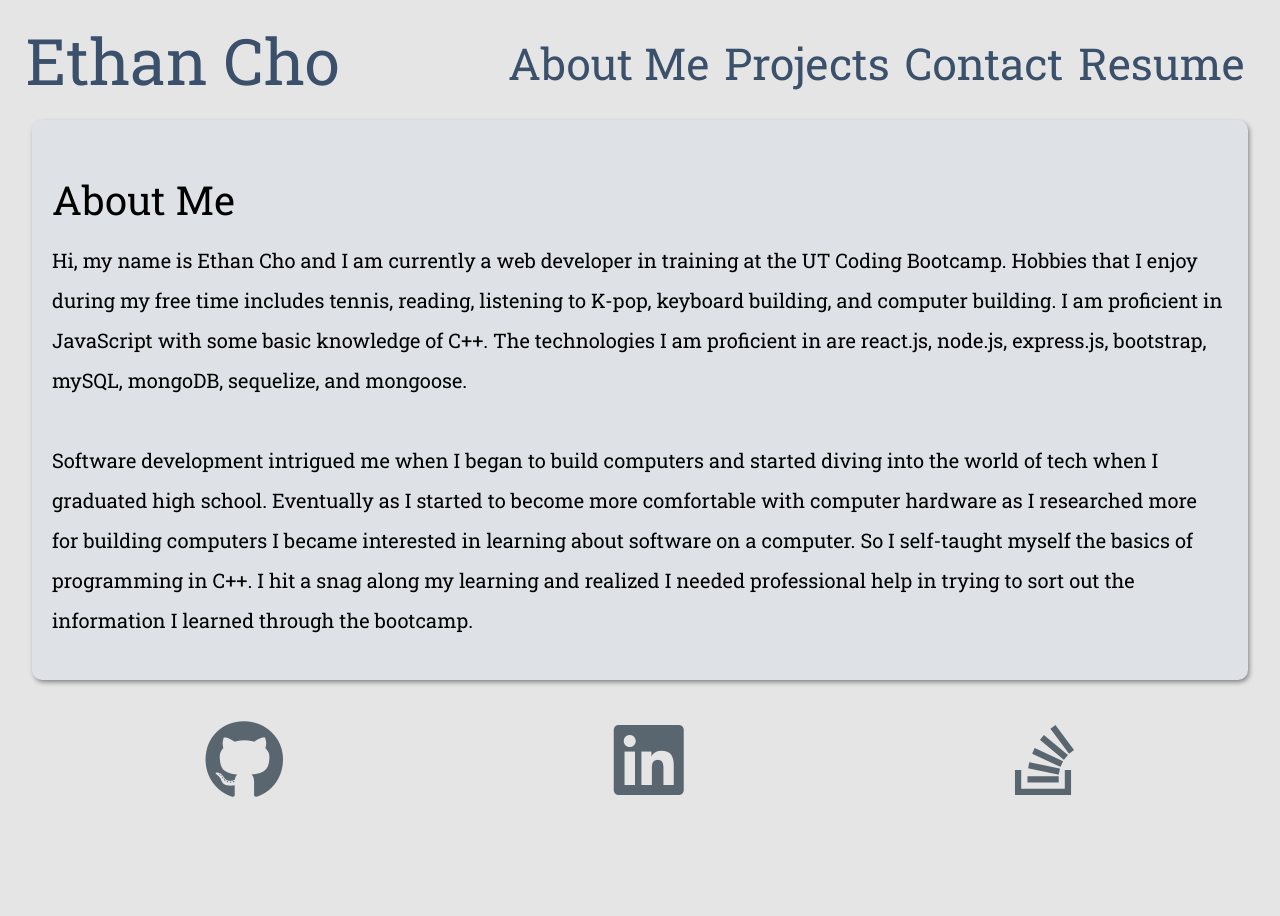
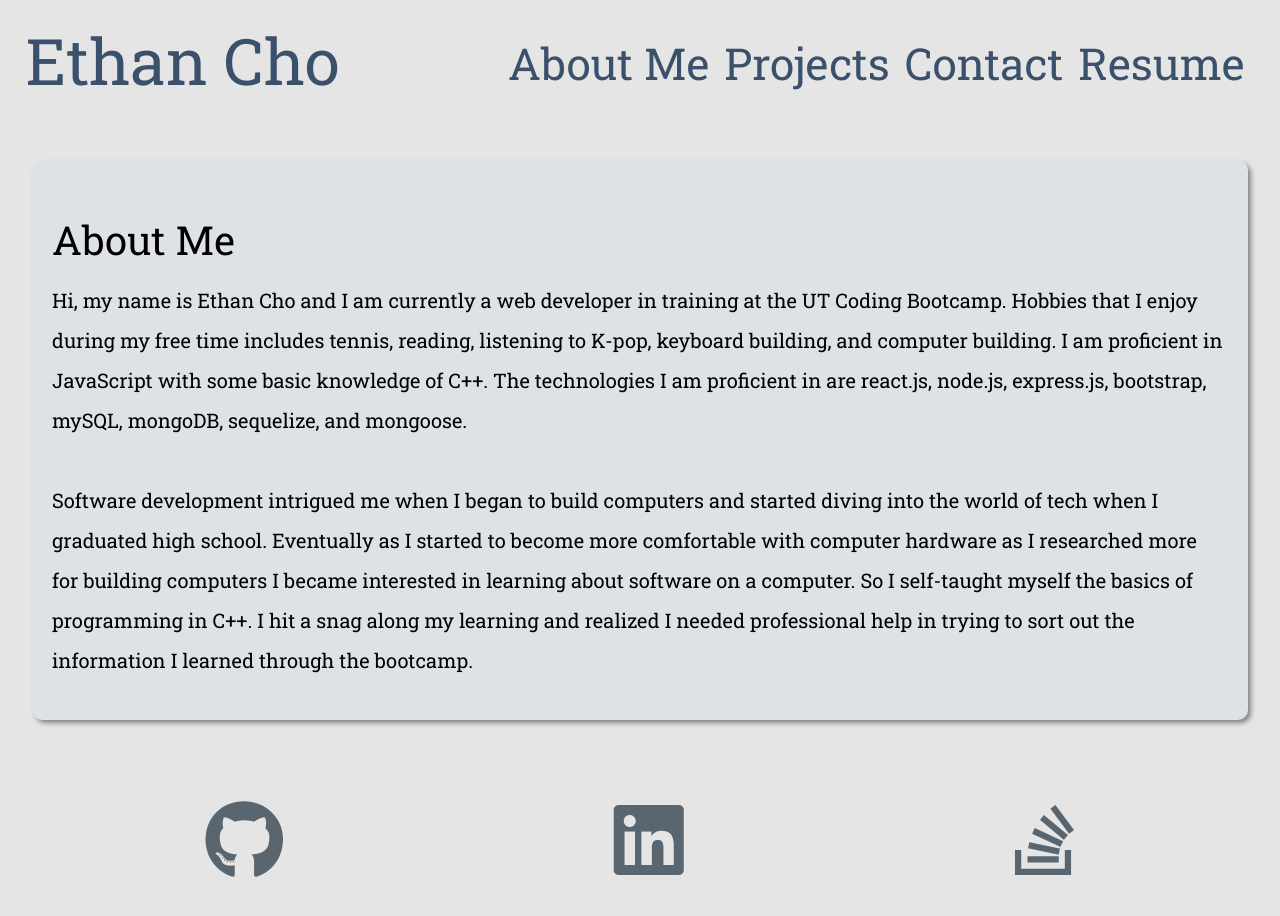
Before and after one commit to echo1826/React-Portfolio, a React (Create React App) app: page / in a window 1280 px wide. Shown: the top 916 px of the page. Before the commit the page ends 840 px from the top, so only its background shows below. Built offline with nearby package versions, Linux system fonts and the light colour scheme; no server answers.

Commit message:
footer styling and about me card styling

```diff
--- a/src/components/Footer.js
+++ b/src/components/Footer.js
@@ -3,9 +3,9 @@ import "./styles/Footer.css";
 
 function Footer() {
     return(
-        <footer style={{margin: 40}}>
-            <nav>
-                <ul className="footerNavbar">
+        <footer>
+            <nav >
+                <ul style={{margin: 40, position: "relative", bottom: 0}} className="footerNavbar">
                     <li>
                         <a className="footerLink" href="https://github.com/echo1826" target="_blank" rel="noreferrer"><i className="fab fa-github fa-5x footerIcon"></i></a>
                     </li>
--- a/src/components/styles/AboutMe.css
+++ b/src/components/styles/AboutMe.css
@@ -13,8 +13,11 @@
     padding-bottom: 40px;
     border-radius: 10px;
     width: 95%;
-    margin: auto;
-    box-shadow: 0.1rem 0.15rem 0.3rem -0.03rem rgba(0, 0, 0, 0.45);
+    margin-right: auto;
+    margin-left: auto;
+    box-shadow: 0.2rem 0.2rem 0.3rem -0.03rem rgba(0, 0, 0, 0.45);
+    margin-top: 40px;
+    margin-bottom: 5rem;
 }
 
 .title {
```
